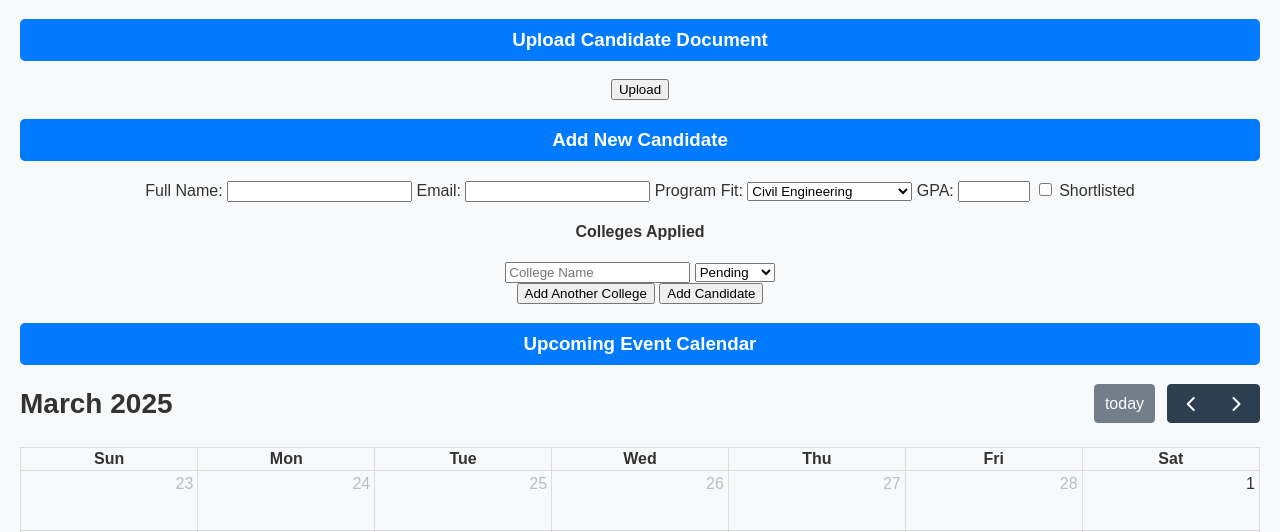
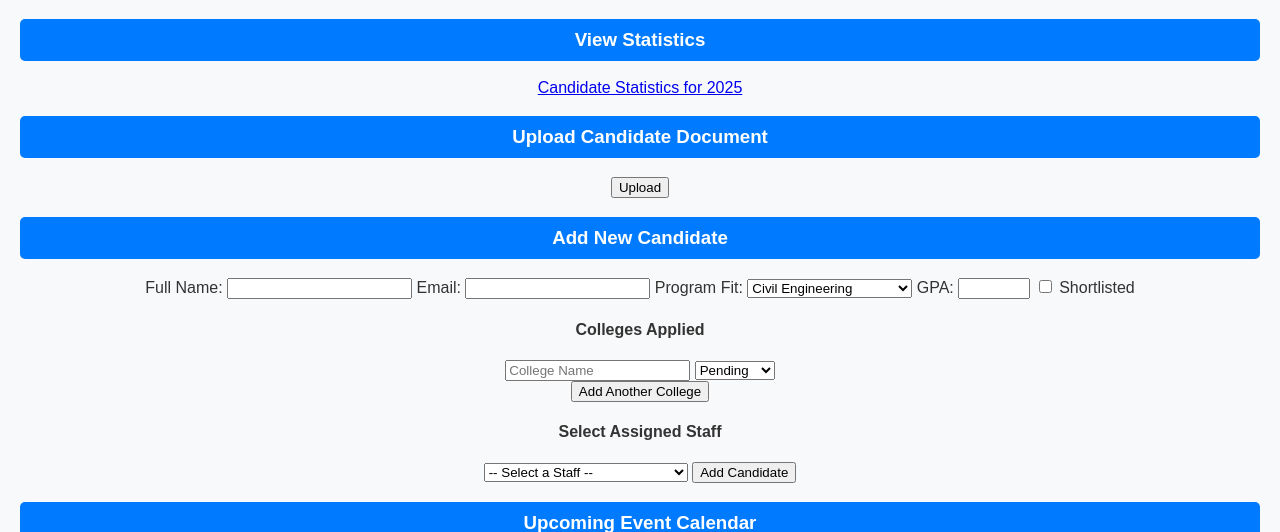
Before and after one commit to lz109/ApplicationSite, a Django app: page /add_candidate/ in a window 1280 px wide. Shown: the part 195-727 px from the top of the page. Run offline with Django 5.2, Linux system fonts and the light colour scheme; the visitor is signed in with stand-in values (Sample User, id 1); data comes from the database, SQL or seed files in the repository; lists and menus that the app fills with data are empty.

Commit message:
updated user model; added statistics

```diff
--- a/base/models.py
+++ b/base/models.py
@@ -65,6 +65,7 @@
     skills = models.TextField(blank=True, null=True)  # List of technical & soft skills
     projects = models.TextField(blank=True, null=True)
 
+    officer = models.ForeignKey(User, on_delete=models.CASCADE, related_name="candidates")
     def __str__(self):
         return self.name
 
--- a/base/urls.py
+++ b/base/urls.py
@@ -1,7 +1,7 @@
 from django.urls import path
 from .views import home, signup, signin, signout, dashboard, admin_dashboard, officer_dashboard, view_profile, update_candidate_status, send_message, message_page
 from .views import create_event, invite_candidate_to_event, edit_profile, add_officer, remove_officer, upload_document, add_candidate, candidate_profile, edit_candidate
-from .views import send_message_to_user
+from .views import send_message_to_user, statistics_view
 urlpatterns = [
     path("", home, name="home"),
     path("signup/", signup, name="signup"),
@@ -26,4 +26,5 @@
     path('candidate/<int:candidate_id>/', candidate_profile, name='candidate_profile'),
     path('candidate/<int:candidate_id>/edit/', edit_candidate, name='edit_candidate'),  # New Edit Page
     path('send-message-to-user/', send_message_to_user, name='send_message_to_user'),
+    path("statistics/", statistics_view, name="statistics"),
 ]
--- a/base/views.py
+++ b/base/views.py
@@ -100,8 +100,8 @@
     application_status_filter = request.GET.get("application_status", "")
     college_filter = request.GET.get("college_name", "")
     score_sort = request.GET.get("score_sort", "")
-
-    candidates = Candidate.objects.all()
+    officers = User.objects.filter(role="officer")
+    candidates = Candidate.objects.filter(officer=request.user)
     events = Event.objects.all().order_by("-date")
 
     if program_fit_filter:
@@ -168,13 +168,14 @@
                 print("Database error:", e)
                 messages.error(request, "Error saving candidate data. Please check for duplicates.")
 
-            candidates = Candidate.objects.all()
-
+            candidates = Candidate.objects.filter(officer=request.user)
+            officers = User.objects.filter(role="officer")
     return render(request, "officer_dashboard.html", {
         "candidates": candidates,
         "events": events,
         "form": form,
-        "extracted_data": extracted_data
+        "extracted_data": extracted_data,
+        "officers": officers
     })
 
 
@@ -245,7 +246,7 @@
 @login_required
 def message_page(request):
     users = User.objects.exclude(id=request.user.id)  # Get all users except the logged-in user
-    candidates = Candidate.objects.all()  # Get all candidates
+    candidates = Candidate.objects.filter(officer=request.user)  # Get all candidates
 
     # Messages sent by the logged-in officer/admin
     messages_sent = Message.objects.filter(sender=request.user).order_by("-timestamp")
@@ -492,7 +493,8 @@
                     "program_fit": extracted_data["program"],
                     "academic_experience": extracted_data["academic_experience"],
                     "skills": extracted_data["skills"],
-                    "projects": extracted_data["projects"]
+                    "projects": extracted_data["projects"],
+                    "officer": request.user  # Assign to logged-in officer
                 }
             )
 
@@ -515,7 +517,7 @@
                         CollegeApplication.objects.create(
                             candidate=candidate, college_name=college_name, application_status="pending"
                         )
-            candidates = Candidate.objects.all()  # Fetch all candidates
+            candidates = Candidate.objects.filter(officer=request.user)  # Fetch all candidates
             applications = CollegeApplication.objects.all()  # Fetch all applications
 
             return render(request, "officer_dashboard.html", {
@@ -531,6 +533,8 @@
     return render(request, "upload_document.html", {"form": form})
 
 
+@login_required
+@user_passes_test(is_officer)
 def add_candidate(request):
     if request.method == "POST":
         name = request.POST.get("name")
@@ -543,15 +547,23 @@
         projects = request.POST.get("projects", "").strip()
 
         # Extract multiple colleges and statuses from the form
-        college_names = request.POST.getlist("college_name[]")  # Get list of college names
-        application_statuses = request.POST.getlist("application_status[]")  # Get list of statuses
+        college_names = request.POST.getlist("college_name[]")
+        application_statuses = request.POST.getlist("application_status[]")
+
+        # Get the selected officer
+        officer_id = request.POST.get("officer")
+        officer = User.objects.filter(id=officer_id, role="officer").first()
+
+        if not officer:
+            messages.error(request, "Invalid officer selection.")
+            return redirect("add_candidate")
 
         # Check if the candidate already exists
         if Candidate.objects.filter(email=email).exists():
             messages.error(request, "A candidate with this email already exists.")
             return redirect("officer_dashboard")
 
-        # Create a new candidate
+        # Create a new candidate assigned to the selected officer
         candidate = Candidate.objects.create(
             name=name,
             email=email,
@@ -560,7 +572,8 @@
             shortlisted=shortlisted,
             academic_experience=academic_experience,
             skills=skills,
-            projects=projects
+            projects=projects,
+            officer=officer  # Assign chosen officer
         )
 
         # Create CollegeApplication entries for each selected college
@@ -572,9 +585,12 @@
             )
 
         messages.success(request, "Candidate and applications added successfully!")
-        return redirect("officer_dashboard")  # Redirect after successful submission
+        return redirect("officer_dashboard")
 
-    return render(request, "officer_dashboard.html")
+    # Get all officers to display in the dropdown
+    officers = User.objects.filter(role="officer")
+    print("Officers passed to template:", officers)
+    return render(request, "officer_dashboard.html", {"officers": officers})
 
 def candidate_profile(request, candidate_id):
     candidate = get_object_or_404(Candidate, id=candidate_id)
@@ -584,32 +600,34 @@
 from django.contrib import messages
 from .models import Candidate, CollegeApplication
 
+@login_required
+@user_passes_test(is_officer)
 def edit_candidate(request, candidate_id):
-    candidate = get_object_or_404(Candidate, id=candidate_id)
+    candidate = get_object_or_404(Candidate, id=candidate_id, officer=request.user)  # Only allow editing their own candidates
 
     if request.method == "POST":
-        # Update candidate details
         candidate.name = request.POST.get("name", "").strip()
         candidate.email = request.POST.get("email", "").strip()
         candidate.program_fit = request.POST.get("program_fit", "").strip()
 
-        # Ensure GPA is correctly handled (convert to float, default to 0.0 if invalid)
         try:
             candidate.gpa = float(request.POST.get("gpa", candidate.gpa))
         except ValueError:
-            candidate.gpa = candidate.gpa  # Keep existing GPA if input is invalid
+            candidate.gpa = candidate.gpa
 
         candidate.academic_experience = request.POST.get("academic_experience", "").strip()
         candidate.skills = request.POST.get("skills", "").strip()
         candidate.projects = request.POST.get("projects", "").strip()
         candidate.save()
 
-        # Update college applications
-        college_names = request.POST.getlist("college_name[]")  # List of colleges
-        application_statuses = request.POST.getlist("application_status[]")  # List of statuses
+        # **Handle College Applications**
+        college_names = request.POST.getlist("college_name[]")  # List of college names
+        application_statuses = request.POST.getlist("application_status[]")  # Corresponding statuses
 
-        # Remove old applications and add new ones
+        # **Clear old applications before adding updated ones**
         candidate.applications.all().delete()
+
+        # **Save new college applications**
         for college_name, application_status in zip(college_names, application_statuses):
             if college_name.strip():  # Ensure not empty
                 CollegeApplication.objects.create(
@@ -618,30 +636,56 @@
                     application_status=application_status.strip()
                 )
 
-        messages.success(request, "Candidate details updated successfully!")
+        messages.success(request, "Candidate details and colleges applied updated successfully!")
         return redirect("candidate_profile", candidate_id=candidate.id)
 
     return render(request, "edit_candidate.html", {"candidate": candidate})
 
+from django.shortcuts import render
+from .models import Candidate, CollegeApplication
 
-# from django.db.utils import IntegrityError
-# from .models import Candidate
+def statistics_view(request):
+    # Count candidates and applications
+    total_candidates = Candidate.objects.count()
+    total_college_applications = CollegeApplication.objects.count()
+    accepted_college_applications = CollegeApplication.objects.filter(application_status="accepted").count()
+    rejected_college_applications = CollegeApplication.objects.filter(application_status="rejected").count()
+    pending_college_applications = CollegeApplication.objects.filter(application_status="pending").count()
+    waitlisted_college_applications = CollegeApplication.objects.filter(application_status="waitlisted").count()
 
-# # Pre-load Sample Candidates
-# sample_candidates = [
-#     {"name": "Alice Johnson", "email": "alice@example.com", "program_fit": "engineering", "scores": 90, "application_status": "pending"},
-#     {"name": "Bob Smith", "email": "bob@example.com", "program_fit": "math", "scores": 85, "application_status": "accepted"},
-#     {"name": "Charlie Brown", "email": "charlie@example.com", "program_fit": "science", "scores": 78, "application_status": "waitlisted"},
-#     {"name": "Diana Prince", "email": "diana@example.com", "program_fit": "business", "scores": 92, "application_status": "accepted"},
-#     {"name": "Ethan Hunt", "email": "ethan@example.com", "program_fit": "arts", "scores": 88, "application_status": "pending"},
-# ]
+    # Compute acceptance ratio: accepted applications / total applications
+    if total_college_applications > 0:
+        acceptance_ratio = round((accepted_college_applications / total_college_applications) * 100, 2)
+    else:
+        acceptance_ratio = 0  # Prevent division by zero
 
-# def load_sample_candidates():
-#     try:
-#         for candidate_data in sample_candidates:
-#             Candidate.objects.get_or_create(**candidate_data)
-#     except IntegrityError:
-#         pass  # Ignore errors if the data already exists
+    # Calculate acceptance ratio per candidate
+    candidate_acceptance_ratios = []
+    for candidate in Candidate.objects.all():
+        candidate_applications = candidate.applications.count()  # Total applications per candidate
+        candidate_accepted = candidate.applications.filter(application_status="accepted").count()
 
-# # Load candidates when the server starts
-# load_sample_candidates()
+        if candidate_applications > 0:
+            candidate_ratio = round((candidate_accepted / candidate_applications) * 100, 2)
+        else:
+            candidate_ratio = 0  # No applications
+
+        candidate_acceptance_ratios.append({
+            "name": candidate.name,
+            "total_applications": candidate_applications,
+            "accepted_applications": candidate_accepted,
+            "acceptance_ratio": candidate_ratio
+        })
+
+    context = {
+        "total_candidates": total_candidates,
+        "total_college_applications": total_college_applications,
+        "accepted_college_applications": accepted_college_applications,
+        "rejected_college_applications": rejected_college_applications,
+        "pending_college_applications": pending_college_applications,
+        "waitlisted_college_applications": waitlisted_college_applications,
+        "acceptance_ratio": acceptance_ratio,
+        "candidate_acceptance_ratios": candidate_acceptance_ratios
+    }
+
+    return render(request, "statistics.html", context)
--- a/templates/candidate_profile.html
+++ b/templates/candidate_profile.html
@@ -33,6 +33,6 @@
 <p>{{ candidate.projects }}</p>
 <!-- Edit Button -->
 <a href="{% url 'edit_candidate' candidate.id %}" class="btn btn-primary">Edit</a>
-
+<br>
 <a href="{% url 'officer_dashboard' %}" class="btn btn-secondary">Back to Dashboard</a>
 {% endblock %}
--- a/templates/messages.html
+++ b/templates/messages.html
@@ -141,3 +141,5 @@
         </tbody>
     </table>
 </div>
+<br>
+<a href="{% url 'officer_dashboard' %}" class="btn btn-secondary">Back to Dashboard</a>
--- a/templates/officer_dashboard.html
+++ b/templates/officer_dashboard.html
@@ -19,7 +19,8 @@
             </ul>
         </nav>
     </header>
-
+<h3>View Statistics</h3>
+<a href="{% url 'statistics' %}" class="btn btn-info">Candidate Statistics for 2025</a>
 <!-- Upload Candidate Document -->
 <h3>Upload Candidate Document</h3>
 <form method="POST" enctype="multipart/form-data">
@@ -88,7 +89,15 @@
     </div>
 
     <button type="button" onclick="addCollege()">Add Another College</button>
-
+    <h4>Select Assigned Staff</h4>
+        <select name="officer" required>
+            <option value="">-- Select a Staff --</option>
+            {% for officer in officers %}
+                <option value="{{ officer.id }}">{{ officer.username }} ({{ officer.email }})</option>
+            {% empty %}
+                <option value="" disabled>No officers available</option>
+            {% endfor %}
+        </select>
     <button type="submit">Add Candidate</button>
 </form>
 
@@ -264,7 +273,16 @@
     </td>
     <td>{{ candidate.email }}</td>
     <td>{{ candidate.get_program_fit_display }}</td>
-    <td>{{ candidate.gpa }}</td>
+    <td>
+        <span
+            {% if candidate.gpa > 3.7 %}
+                style="color: green; font-weight: bold;"
+            {% elif candidate.gpa < 2.5 %}
+                style="color: red; font-weight: bold;"
+            {% endif %}
+        >
+            {{ candidate.gpa }}
+        </span>
     <td>
         <table class="table table-bordered">
             <thead>
--- a/templates/profile.html
+++ b/templates/profile.html
@@ -15,5 +15,6 @@
 <p><strong>Job Title:</strong> {{ user.job_title }}</p>
 <p><strong>Contact Details:</strong> {{ user.contact_details }}</p>
 
-<a href="{% url 'edit_profile' %}" class="btn btn-primary">Edit Profile</a>
+<a href="{% url 'edit_profile' %}" class="btn btn-primary">Edit Profile</a><br>
+<a href="{% url 'officer_dashboard' %}" class="btn btn-secondary">Back to Dashboard</a>
 {% endblock %}
```
Also changed, not shown: templates/statistics.html (added, +81 -0 lines), base/migrations/0010_candidate_officer.py (added), 1 other file.
